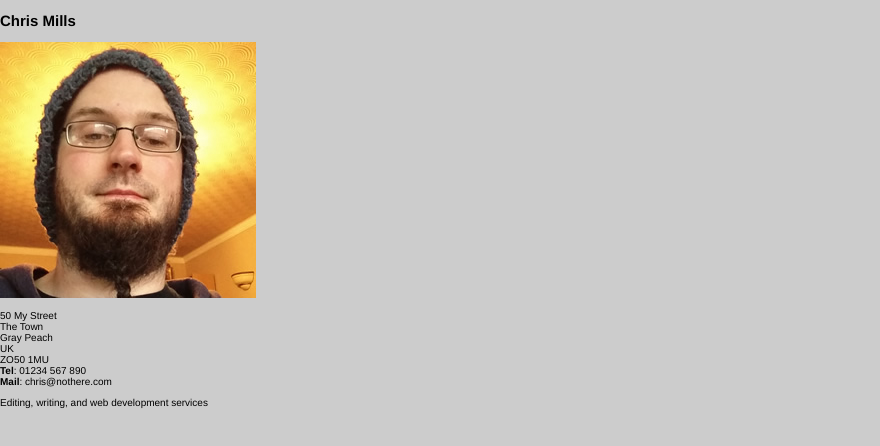
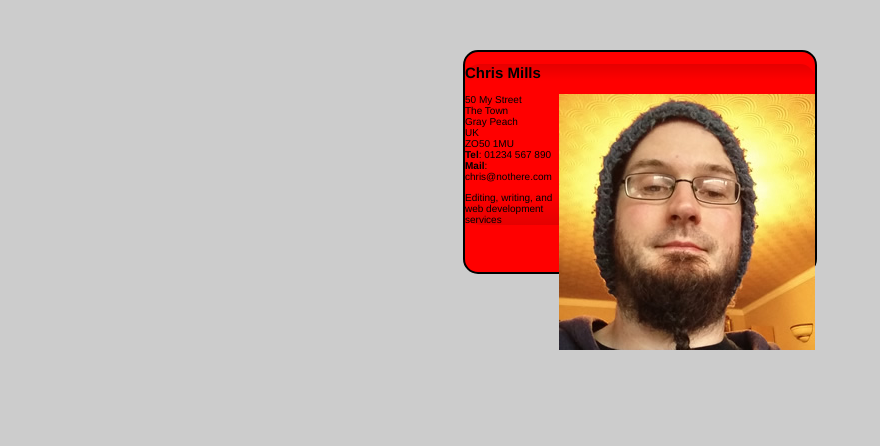
Before and after one commit to mohit-chauhan-stackpro/Assessment-2-CSS, a plain HTML site: page index.html in a window 1280 px wide. Shown: the whole page, without its empty margins (0-880 px from the left). Drawn offline with Linux system fonts and the light colour scheme.

Commit message:
matched rulesets to selectors

```diff
--- a/style.css
+++ b/style.css
@@ -5,21 +5,34 @@ body {
 }
 
 html {
-  font-family: 'Helvetica neue', Arial, 'sans serif';
+  font-family: "Helvetica neue", Arial, "sans serif";
   font-size: 10px;
   background-color: #ccc;
 }
 
 /* Selectors to be matched up with rulesets */
 
-.card article img
-.card footer
-.card header
-.card
-
-/* Rulesets to be matched up with selectors */
-
-{
+.card article img {
+  max-height: 100%;
+  float: right;
+}
+.card footer {
+  background-image: linear-gradient(
+    to bottom,
+    rgba(0, 0, 0, 0),
+    rgba(0, 0, 0, 0.1)
+  );
+  border-radius: 0 0 1.5em 1.5em;
+}
+.card header {
+  background-image: linear-gradient(
+    to bottom,
+    rgba(0, 0, 0, 0.1),
+    rgba(0, 0, 0, 0)
+  );
+  border-radius: 1.5em 1.5em 0 0;
+}
+.card {
   width: 35em;
   height: 22em;
   margin: 5em auto;
@@ -28,17 +41,4 @@ html {
   border-radius: 1.5em;
 }
 
-{
-  background-image: linear-gradient(to bottom,rgba(0,0,0,0.1), rgba(0,0,0,0));
-  border-radius: 1.5em 1.5em 0 0;
-}
-
-{
-  background-image: linear-gradient(to bottom,rgba(0,0,0,0), rgba(0,0,0,0.1));
-  border-radius: 0 0 1.5em 1.5em;
-}
-
-{
-  max-height: 100%
-  float: right;
-}
+/* Rulesets to be matched up with selectors */
```
